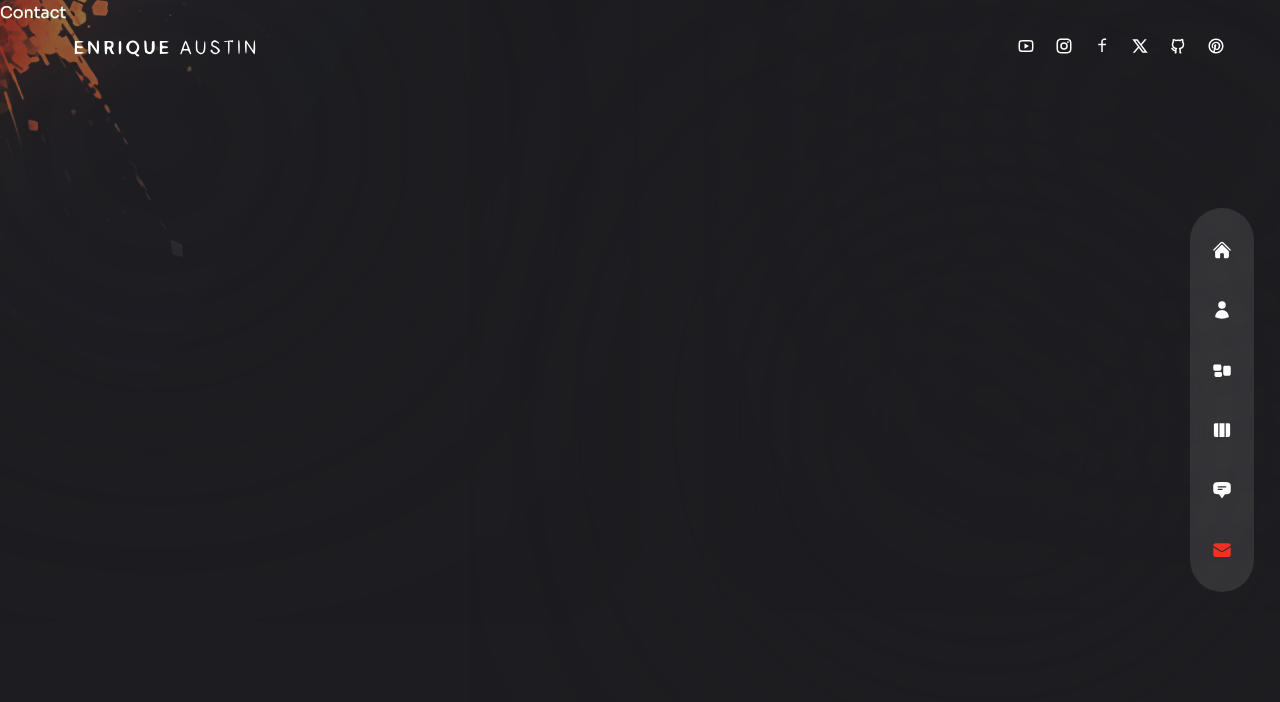
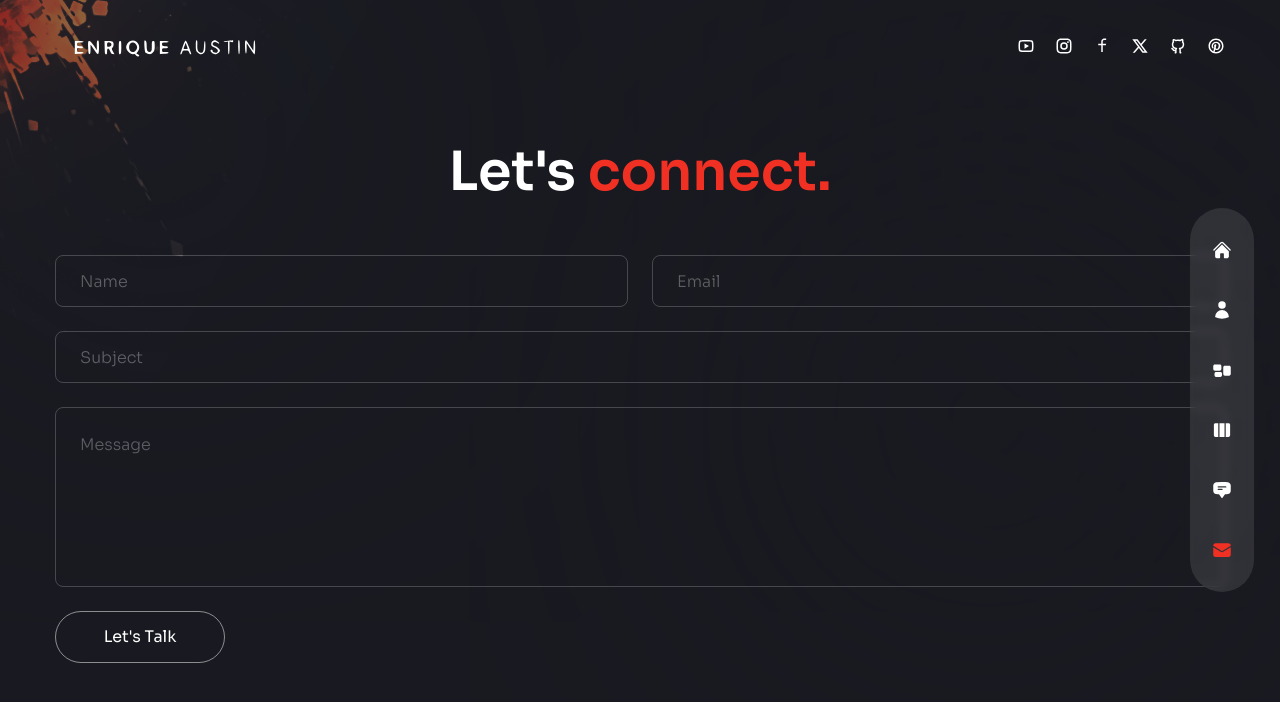
Before and after one commit to EnriqueAustin/PortfolioSite_2024, a Next.js app: page /contact in a window 1280 px wide. Shown: the top 702 px of the page. Built offline with nearby package versions, Linux system fonts and the light colour scheme.

Commit message:
done with contact sectin laytout

```diff
--- a/pages/contact/index.js
+++ b/pages/contact/index.js
@@ -1,5 +1,48 @@
+import Circles from '/components/Circles';
+import {BsArrowRight} from 'react-icons/bs';
+import {motion} from 'framer-motion';
+import {fadeIn} from '../../variants';
+
 const Contact = () => {
-  return <div>Contact</div>;
+  return (
+    <div className='h-full bg-primary/30'>
+      <div className='container mx-auto py-32 text-center xl:text-left flex items-center justify-center h-full'>
+        {/* text & form */}
+        <div className='flex flex-col w-full mex-w-[700px]'>
+          {/* text */}
+          <motion.h2
+            className='h2 text-center mb-12'
+            variants={fadeIn('up', 0.2)}
+            initial='hidden'
+            animate='show'
+            exit='hidden'
+          >
+            Let's <span className='text-accent'>connect.</span>
+          </motion.h2>
+          {/* form */}
+          <motion.form
+            className='flex-1 flex flex-col gap-6 w-full mx-auto'
+            variants={fadeIn('up', 0.4)}
+            initial='hidden'
+            animate='show'
+            exit='hidden'
+          >
+            {/* input group */}
+            <div className='flex gap-x-6 w-full'>
+              <input type='text' placeholder='name' className='input'/>
+              <input type='text' placeholder='email' className='input'/>
+            </div>
+            <input type='text' placeholder='subject' className='input'/>
+            <textarea placeholder='message' className='textarea'></textarea>
+            <button className='btn rounded-full border border-white/50 max-w-[170px] px-8 transition-all duration-300 flex items-center justify-center overflow-hidden hover:border-accent group'>
+              <span className='group-hover:-translate-y-[120%] group-hover:opacity-0 transition-all duration-500'>Let's Talk</span>
+              <BsArrowRight className='-translate-y-[120%] opacity-0 group-hover:flex group-hover:-translate-y-0 group-hover:opacity-100 transition-all duration-300 absolute text-[22px]'/>
+            </button>
+          </motion.form>
+        </div>
+      </div>
+    </div>
+  );
 };
 
 export default Contact;
```
